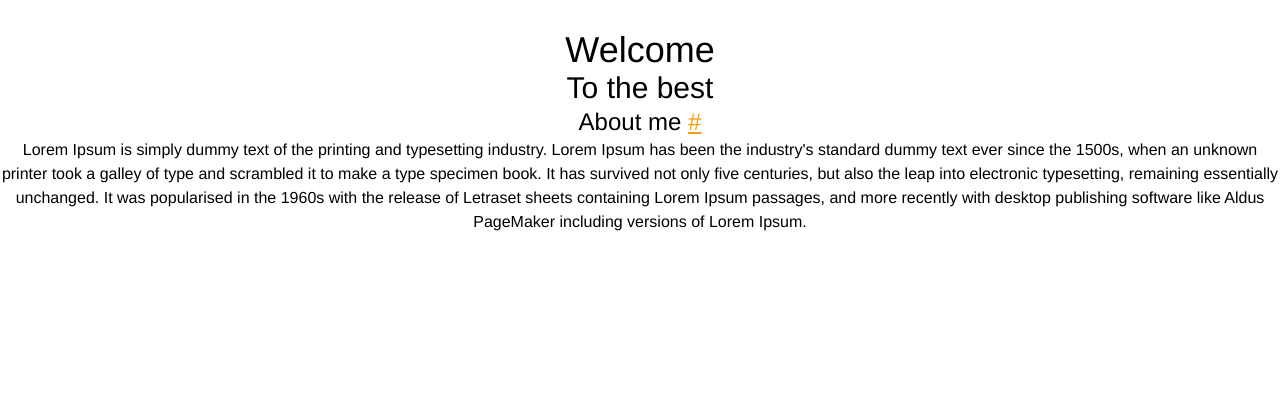
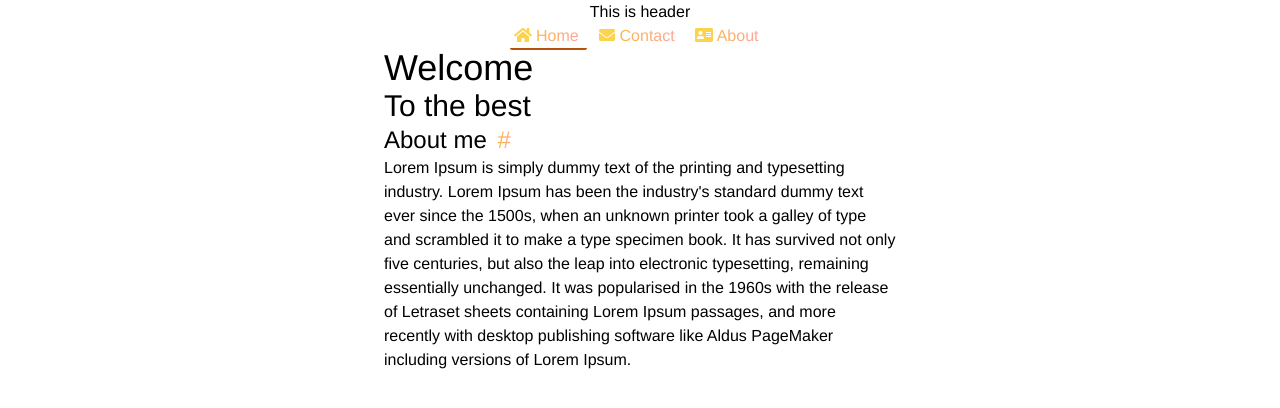
Before and after one commit to FalconOne/website-1, a Vue app in the folder frontend/: page / in a window 1280 px wide. Shown: the top 408 px of the page. Built offline with nearby package versions, Linux system fonts and the light colour scheme.

Commit message:
Add page transition animations and styling  - Add About, NotFound page, MainNav component  - Add fontawesome/fontawesome-free to project

```diff
--- a/frontend/package.json
+++ b/frontend/package.json
@@ -7,6 +7,7 @@
     "serve": "vite preview"
   },
   "dependencies": {
+    "@fortawesome/fontawesome-free": "^5.15.4",
     "vue": "^3.2.16",
     "vue-router": "^4.0.11"
   },
--- a/frontend/src/App.vue
+++ b/frontend/src/App.vue
@@ -2,23 +2,53 @@
 // This starter template is using Vue 3 <script setup> SFCs
 // Check out https://v3.vuejs.org/api/sfc-script-setup.html#sfc-script-setup
 import { ref } from "vue";
-import Home from "./pages/Home.vue";
-
-
-console.log('hello script setup')
-
+import MainNav from "./components/navigation/MainNav.vue";
 </script>
 
 <template>
-  <router-view />
+    <header class="main-heade">
+        <p>This is header</p>
+    </header>
+    <nav class="main-nav">
+        <MainNav />
+    </nav>
+    <div class="content">
+        <router-view v-slot="{ Component }">
+            <transition name="fade" mode="out-in">
+                <component :is="Component"></component>
+            </transition>
+        </router-view>
+    </div>
 </template>
 
 <style>
 #app {
-  font-family: Avenir, Helvetica, Arial, sans-serif;
-  -webkit-font-smoothing: antialiased;
-  -moz-osx-font-smoothing: grayscale;
-  text-align: center;
-  margin-top: 30px;
+    font-family: Avenir, Helvetica, Arial, sans-serif;
+    -webkit-font-smoothing: antialiased;
+    -moz-osx-font-smoothing: grayscale;
+}
+header, nav {
+    text-align: center;
+}
+.content {
+    width: 40%;
+    min-width: 502px;
+    margin: 0 auto;
+    position: relative;
+    text-align: left;
+}
+.fade-enter-from {
+    opacity: 0;
+    transform: translateX(100px);
+}
+.fade-enter-active {
+    transition: 0.3s ease-out;
+}
+.fade-leave-to {
+    opacity: 1;
+    transform: translateX(-100px);
+}
+.fade-leave-active {
+    transition: all 0.3s ease-in;
 }
 </style>
--- /dev/null
+++ b/frontend/src/components/navigation/MainNav.vue
@@ -0,0 +1,14 @@
+<template>
+    <router-link to="/">
+        <i class="fas fa-home"></i>
+        Home
+    </router-link>
+    <router-link to="/contact">
+        <i class="fas fa-envelope"></i>
+        Contact
+    </router-link>
+    <router-link to="/about">
+        <i class="fas fa-address-card"></i>
+        About
+    </router-link>
+</template>
--- a/frontend/src/index.css
+++ b/frontend/src/index.css
@@ -21,5 +21,17 @@ h6 {
     @apply text-base;
 }
 a {
-    @apply text-yellow-500 underline;
+    @apply mr-2 p-1 rounded-sm no-underline
+    text-transparent bg-clip-text bg-gradient-to-r from-yellow-400 to-red-300;
+
 }
+a:hover,
+a.router-link-active {
+    @apply border-b-2 border-yellow-700;
+}
+a.router-link-active {
+    @apply bg-gray-600;
+}
+svg {
+    @apply fill-current text-yellow-300;
+}
--- a/frontend/src/main.ts
+++ b/frontend/src/main.ts
@@ -1,6 +1,8 @@
 import { createApp } from 'vue'
 import App from './App.vue'
 import router from './router'
+
+import '@fortawesome/fontawesome-free/js/all'
 import './index.css'
 
 const app = createApp(App)
--- /dev/null
+++ b/frontend/src/pages/About.vue
@@ -0,0 +1,3 @@
+<template>
+    <h1>About me</h1>
+</template>
--- a/frontend/src/pages/Home.vue
+++ b/frontend/src/pages/Home.vue
@@ -1,31 +1,11 @@
 <script setup lang="ts">
-import { ref } from 'vue'
-
-defineProps<{ msg?: string }>()
-
-const count = ref(0)
-
 </script>
 
 <template>
-    <div>
         <h1>Welcome</h1>
         <h2>To the best</h2>
         <h3>About me <a href="#">#</a></h3>
-        <p>Lorem Ipsum is simply dummy text of the printing and typesetting industry. Lorem Ipsum has been the industry's standard dummy text ever since the 1500s, when an unknown printer took a galley of type and scrambled it to make a type specimen book. It has survived not only five centuries, but also the leap into electronic typesetting, remaining essentially unchanged. It was popularised in the 1960s with the release of Letraset sheets containing Lorem Ipsum passages, and more recently with desktop publishing software like Aldus PageMaker including versions of Lorem Ipsum.</p>
-    </div>
+        <p>
+            Lorem Ipsum is simply dummy text of the printing and typesetting industry. Lorem Ipsum has been the industry's standard dummy text ever since the 1500s, when an unknown printer took a galley of type and scrambled it to make a type specimen book. It has survived not only five centuries, but also the leap into electronic typesetting, remaining essentially unchanged. It was popularised in the 1960s with the release of Letraset sheets containing Lorem Ipsum passages, and more recently with desktop publishing software like Aldus PageMaker including versions of Lorem Ipsum.
+        </p>
 </template>
-
-<style scoped>
-label {
-  margin: 0 0.5em;
-  font-weight: bold;
-}
-
-code {
-  background-color: #eee;
-  padding: 2px 4px;
-  border-radius: 4px;
-  color: #304455;
-}
-</style>
--- /dev/null
+++ b/frontend/src/pages/NotFound.vue
@@ -0,0 +1,3 @@
+<template>
+    <h1>Sorry. This page doesn't exist.</h1>
+</template>
```
Also changed, not shown: frontend/src/router.ts (+11 -1 lines), 1 other file (tests, documents, lock files or other folders).
